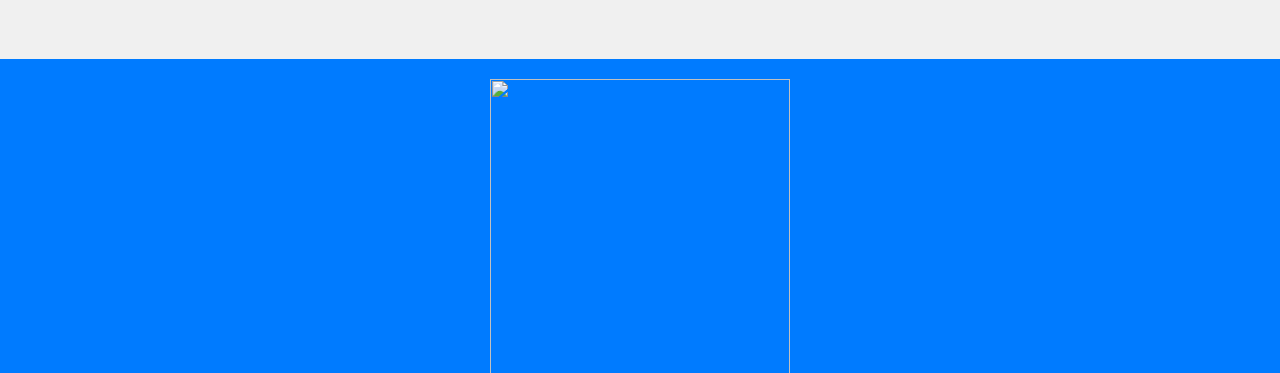
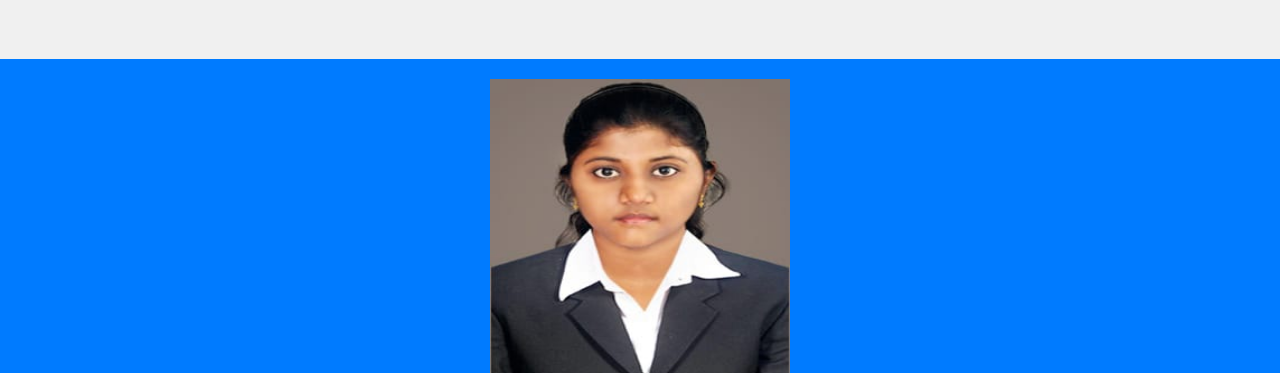
Before and after one commit to Narmadha276/Digital-Portfolio, a plain HTML site: page index.html in a window 1280 px wide. Shown: the part 54-427 px from the top of the page. Drawn offline with Linux system fonts and the light colour scheme.

Commit message:
Update index.html

```diff
--- a/index.html
+++ b/index.html
@@ -96,7 +96,7 @@
 <br>
 </br>
     <header>
-   <img src="C:\Users\lenovo\Pictures\sanjeen.jpg" align="center" width="300" height="300">
+   <img src="Narmu.jpg" align="center" width="300" height="300">
         <h1>NARMADHA J</h1>
     </header>
     <div class="container">
```
